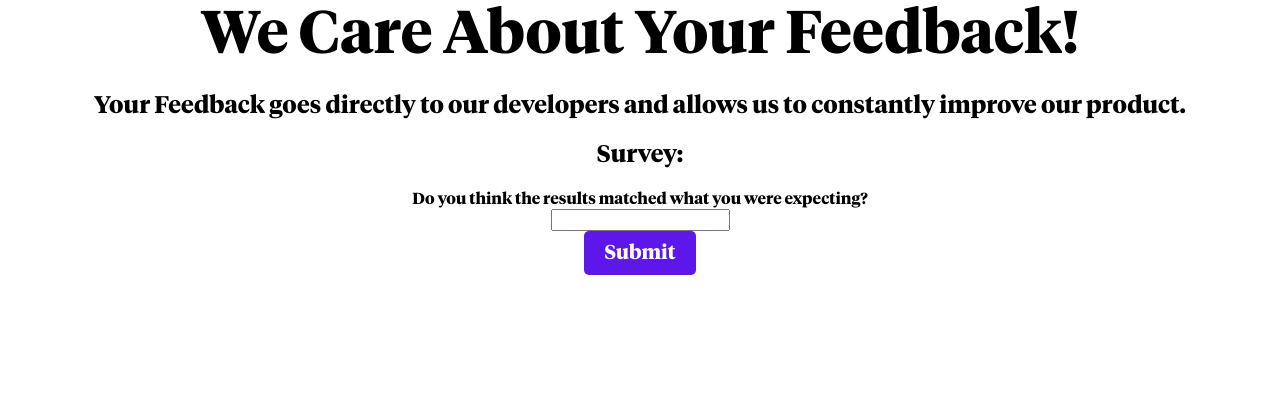
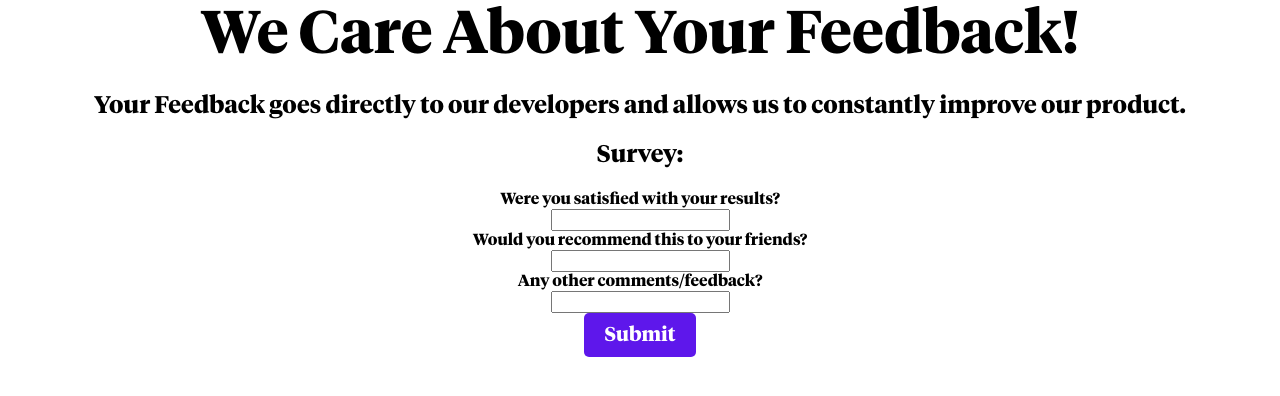
Before and after one commit to StevenAHan/Invest.me, a Flask app: page /feedback in a window 1280 px wide. Shown: the part 124-520 px from the top of the page. Run offline with Flask 3, Linux system fonts and the light colour scheme; some libraries are stand-ins or nearby versions.

Commit message:
feedback

```diff
--- a/templates/feedback.html
+++ b/templates/feedback.html
@@ -7,9 +7,17 @@
     <h2>Your Feedback goes directly to our developers and allows us to constantly improve our product.</h2>
     <h2>Survey:</h2>
     <form action="/feedback-submitted" method="POST">
-        <label for="Accuracy">Do you think the results matched what you were expecting?</label>
+        <label for="Accuracy">Were you satisfied with your results?</label>
         <br>
-        <input type="text">
+        <input type="text" name="Accuracy">
+        <br>
+        <label for="Spreadability">Would you recommend this to your friends?</label>
+        <br>
+        <input type="text" name="Spreadability">
+        <br>
+        <label for="Questions">Any other comments/feedback?</label>
+        <br>
+        <input type="text" name="Questions">
         <br>
         <input type="submit">
     </form>
--- a/templates/home.html
+++ b/templates/home.html
@@ -15,7 +15,7 @@
 <div class="container">
   <h1>Stock Personalizer</h1>
   <p>
-    Bringing empathy and personality into stock exchange!
+    Bringing humanity into stock exchange!
   </p>
   <button class='button' onclick="window.location.href='/prompt';">Get Started!</button>
 </div>
--- a/templates/prompt.html
+++ b/templates/prompt.html
@@ -8,7 +8,7 @@
 </div>
 
 <form action="/prompt" method="POST">
-    <label for="risk" class="question">Are you a risk taker?</label>
+    <label for="risk" class="question">Do you like taking risks?</label>
     <br>
     <textarea rows="10" cols="50" name="risk-input" placeholder=""></textarea>
     <br>
```
